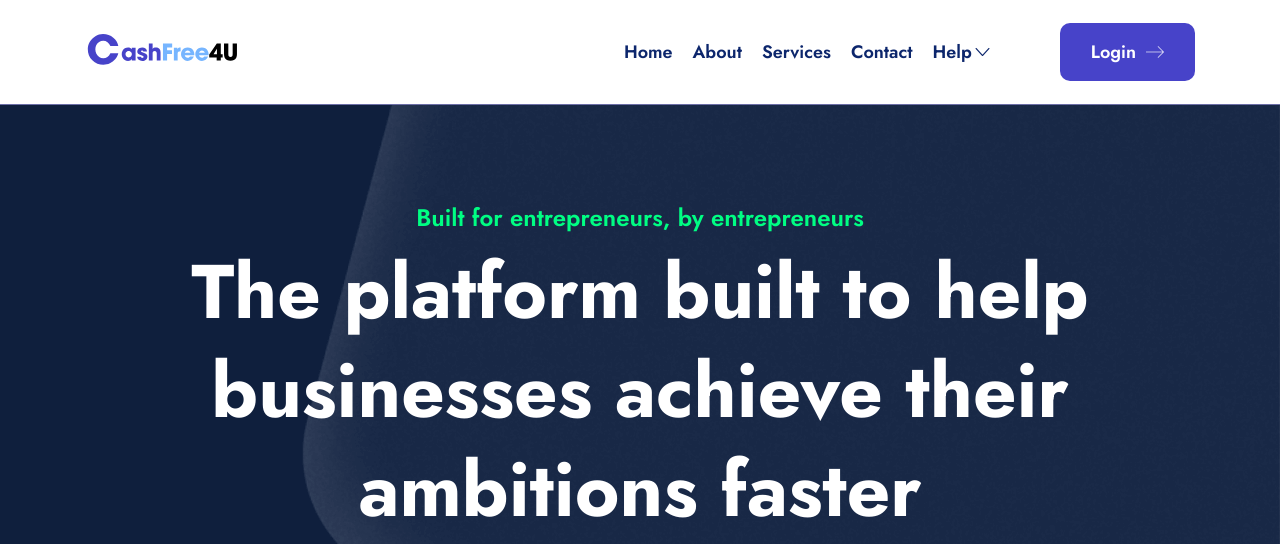
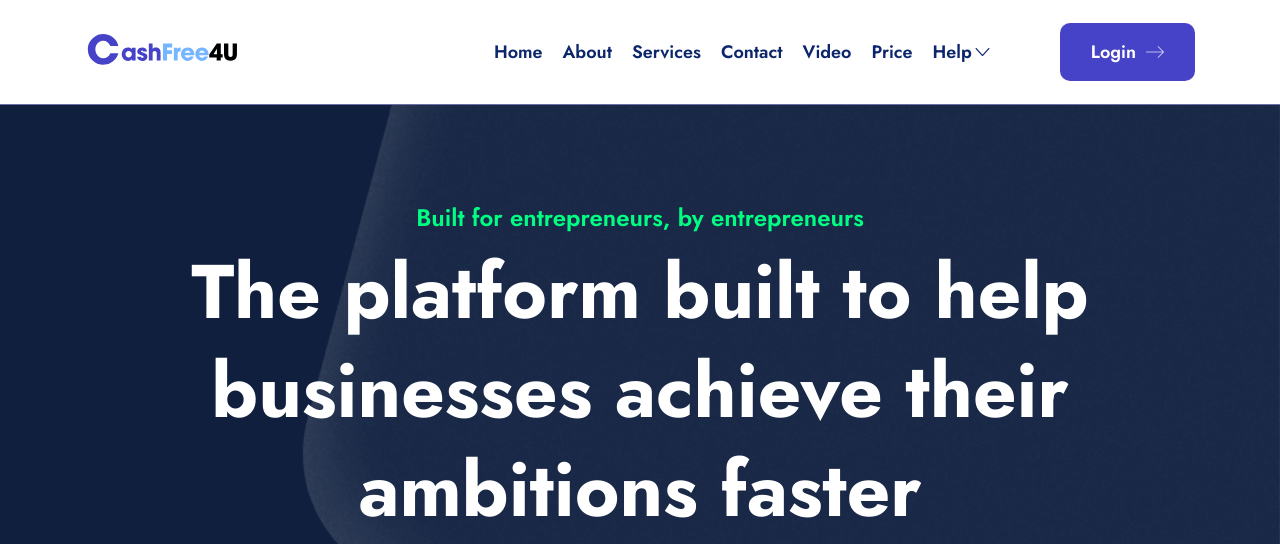
Before and after one commit to pdhdfc/cashfree4u, a Django app: page /about in a window 1280 px wide. Shown: the top 544 px of the page. Run offline with Django 4.2, Linux system fonts and the light colour scheme; some libraries are stand-ins or nearby versions.

Commit message:
video added

```diff
--- a/templates/base.html
+++ b/templates/base.html
@@ -67,6 +67,7 @@
                                 <li class="nav-item dropdown main-navbar">
                                     <a class="nav-link" href="{% url 'services' %}">Services</a>
 
+
                                     {% comment %} <ul class="dropdown-menu main-menu shadow">
                                         <li><a class="nav-link" href="about-us.html">About Us</a></li>
                                         <li><a class="nav-link" href="career.html">Career</a></li>
@@ -84,6 +85,17 @@
                                 </li>
                                 <li class="nav-item dropdown main-navbar">
                                     <a class="nav-link" href="{% url 'contact' %}">Contact</a>
+
+
+                                </li>
+
+                                <li class="nav-item dropdown main-navbar">
+                                    <a class="nav-link" href="{% url 'video' %}">Video</a>
+
+
+                                </li>
+                                <li class="nav-item dropdown main-navbar">
+                                    <a class="nav-link" href="{% url 'price' %}">Price</a>
 
 
                                 </li>
--- a/webapp/urls.py
+++ b/webapp/urls.py
@@ -12,6 +12,8 @@ urlpatterns = [
     path('help_center', views.help_center, name='help_center'),
     path('contact', views.contact, name='contact'),
     path('login', views.login, name='login'),
+    path('video', views.video, name='video'),
+    path('price', views.price, name='price'),
 
 ]
 if settings.DEBUG:
--- a/webapp/views.py
+++ b/webapp/views.py
@@ -21,3 +21,9 @@ def contact(request):
 
 def login(request):
     return render(request, 'login.html')
+
+def video(request):
+    return render(request, 'video.html')
+
+def price(request):
+    return render(request, 'price.html')
```
Also changed, not shown: templates/price.html (added, +9 -0 lines), templates/video.html (added, +17 -0 lines), 1 other file.
